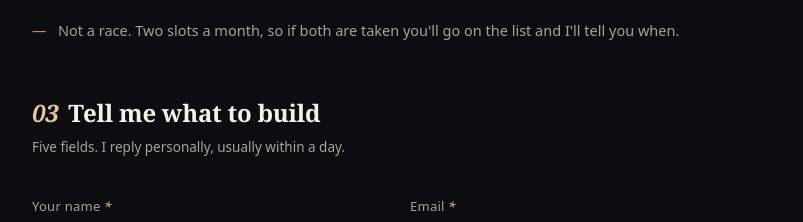
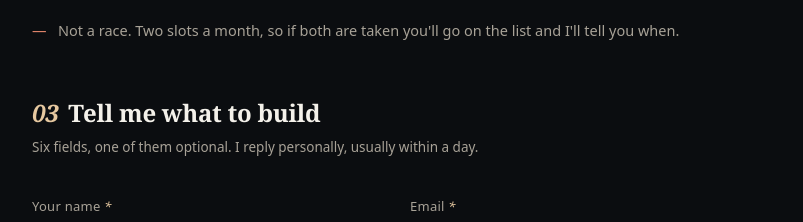
Before and after one commit to ahmedfarid2/ahmedfarid2.github.io, a website: page demo.html in a window 1280 px wide. Shown: the part 1080-1302 px from the top of the page, without its empty margins (238-1041 px from the left). Drawn offline with Linux system fonts and the light colour scheme.

Commit message:
Correct the field count on the demo form
The heading promised five fields and the form has six. A small thing, but it is
the sentence directly above the fields someone is about to fill in, and being
wrong there is the worst possible place to be wrong on a page whose whole pitch
is that the scope is stated honestly up front.

```diff
--- a/demo.html
+++ b/demo.html
@@ -148,7 +148,7 @@
   </ul>
 
   <h2><span class="num">03</span>Tell me what to build</h2>
-  <p class="sub">Five fields. I reply personally, usually within a day.</p>
+  <p class="sub">Six fields, one of them optional. I reply personally, usually within a day.</p>
 
   <!-- Success state. The form posts away and returns here with ?sent=1, so the
        confirmation survives without a backend or any client-side state. -->
```
